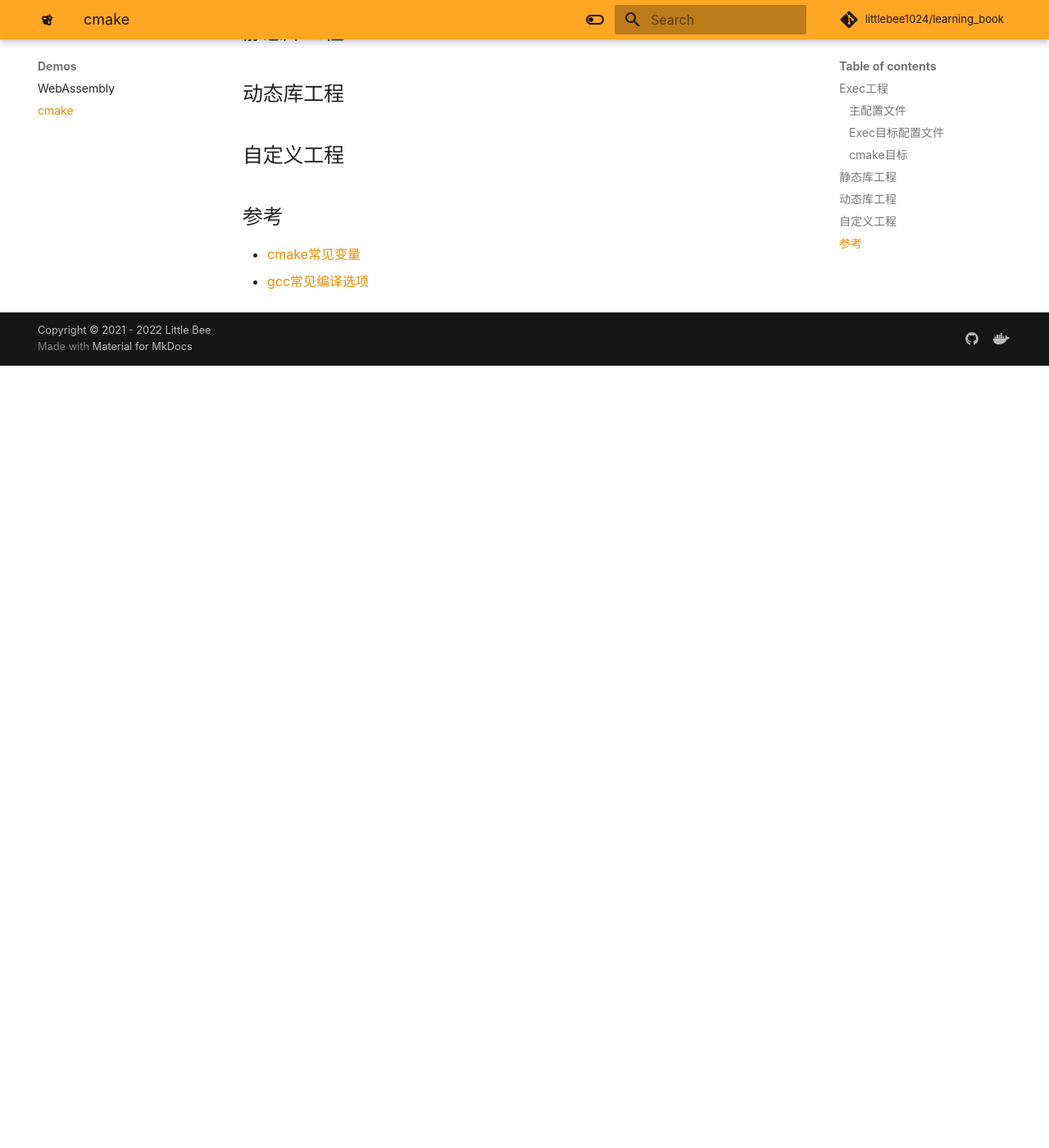
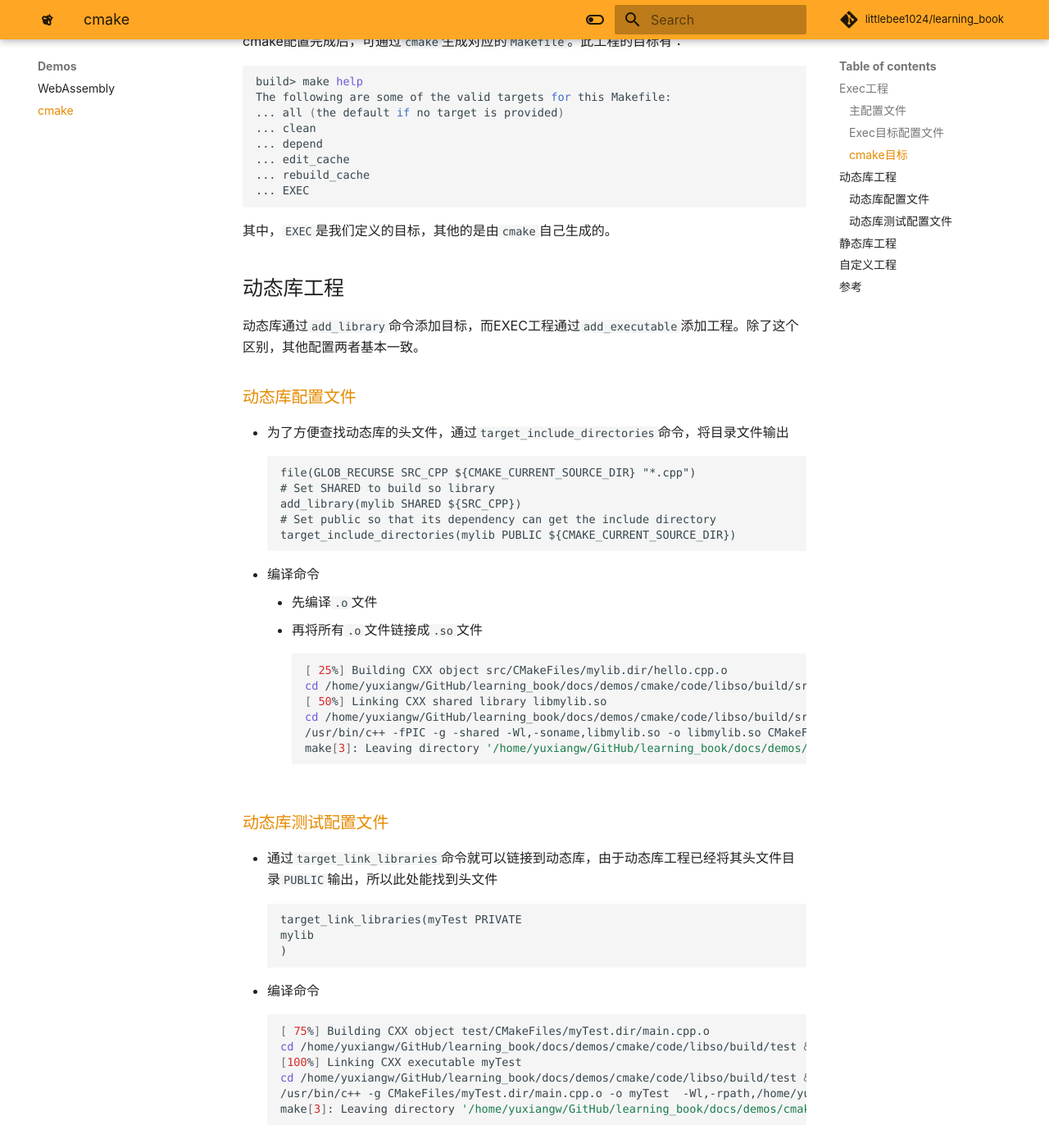
Before and after one commit to LittleBee1024/learning_book, an MkDocs documentation site: the page built from docs/demos/cmake/README.md, in a window 1280 px wide and 1400 px high, scrolled down 1327 px. Shown: the whole window at 82% size. Built offline with MkDocs 1.6.1 and Material for MkDocs 9.7.7, drawn with Linux system fonts in a browser that asks for light colours; some web fonts are replaced; comment, search, counter and statistics services are not loaded; before the commit the page ends 1773 px from its top, so only the background shows below that; some of the changed text lies outside the part shown.

Commit message:
add libso

````diff
--- a/docs/demos/cmake/README.md
+++ b/docs/demos/cmake/README.md
@@ -25,6 +25,20 @@ cmake通过目录下的`CMakeLists.txt`文件，将整个工程串联起来。
         RUNTIME_OUTPUT_DIRECTORY ${CMAKE_CURRENT_BINARY_DIR}
     )
     ```
+* 开启`verbose`后，可得到完整的编译链接命令
+    * 编译命令
+    ```bash
+    [ 50%] Building CXX object src/CMakeFiles/EXEC.dir/main.cpp.o
+    cd /home/yuxiangw/GitHub/learning_book/docs/demos/cmake/code/exec/build/src && /usr/bin/c++   -g -Wall -Werror -Wpedantic -I. -std=c++20 -MD -MT src/CMakeFiles/EXEC.dir/main.cpp.o -MF CMakeFiles/EXEC.dir/main.cpp.o.d -o CMakeFiles/EXEC.dir/main.cpp.o -c /home/yuxiangw/GitHub/learning_book/docs/demos/cmake/code/exec/src/main.cpp
+    ```
+    * 链接命令
+    ```bash
+    [100%] Linking CXX executable EXEC
+    cd /home/yuxiangw/GitHub/learning_book/docs/demos/cmake/code/exec/build/src && /usr/bin/cmake -E cmake_link_script CMakeFiles/EXEC.dir/link.txt --verbose=1
+    /usr/bin/c++ -g -Wl,-Map=output.map,--print-memory-usage -L. CMakeFiles/EXEC.dir/main.cpp.o -o EXEC
+    Memory region         Used Size  Region Size  %age Used
+    ```
+
 ### cmake目标
 cmake配置完成后，可通过`cmake`生成对应的`Makefile`。此工程的目标有：
 ```bash
@@ -39,9 +53,51 @@ The following are some of the valid targets for this Makefile:
 ```
 其中，`EXEC`是我们定义的目标，其他的是由`cmake`自己生成的。
 
+## 动态库工程
+动态库通过`add_library`命令添加目标，而EXEC工程通过`add_executable`添加工程。除了这个区别，其他配置两者基本一致。
+
+### [动态库配置文件](./code/libso/src/CMakeLists.txt)
+* 为了方便查找动态库的头文件，通过`target_include_directories`命令，将目录文件输出
+    ```
+    file(GLOB_RECURSE SRC_CPP ${CMAKE_CURRENT_SOURCE_DIR} "*.cpp")
+    # Set SHARED to build so library
+    add_library(mylib SHARED ${SRC_CPP})
+    # Set public so that its dependency can get the include directory
+    target_include_directories(mylib PUBLIC ${CMAKE_CURRENT_SOURCE_DIR})
+    ```
+* 编译命令
+    * 先编译`.o`文件
+    * 再将所有`.o`文件链接成`.so`文件
+    ```bash
+    [ 25%] Building CXX object src/CMakeFiles/mylib.dir/hello.cpp.o
+    cd /home/yuxiangw/GitHub/learning_book/docs/demos/cmake/code/libso/build/src && /usr/bin/c++ -Dmylib_EXPORTS -I/home/yuxiangw/GitHub/learning_book/docs/demos/cmake/code/libso/src -g -fPIC -std=c++20 -MD -MT src/CMakeFiles/mylib.dir/hello.cpp.o -MF CMakeFiles/mylib.dir/hello.cpp.o.d -o CMakeFiles/mylib.dir/hello.cpp.o -c /home/yuxiangw/GitHub/learning_book/docs/demos/cmake/code/libso/src/hello.cpp
+    [ 50%] Linking CXX shared library libmylib.so
+    cd /home/yuxiangw/GitHub/learning_book/docs/demos/cmake/code/libso/build/src && /usr/bin/cmake -E cmake_link_script CMakeFiles/mylib.dir/link.txt --verbose=1
+    /usr/bin/c++ -fPIC -g -shared -Wl,-soname,libmylib.so -o libmylib.so CMakeFiles/mylib.dir/hello.cpp.o
+    make[3]: Leaving directory '/home/yuxiangw/GitHub/learning_book/docs/demos/cmake/code/libso/build'
+    ```
+
+### [动态库测试配置文件](./code/libso/test/CMakeLists.txt)
+* 通过`target_link_libraries`命令就可以链接到动态库，由于动态库工程已经将其头文件目录`PUBLIC`输出，所以此处能找到头文件
+    ```makefile
+    target_link_libraries(myTest PRIVATE
+    mylib
+    )
+    ```
+* 编译命令
+    ```bash
+    [ 75%] Building CXX object test/CMakeFiles/myTest.dir/main.cpp.o
+    cd /home/yuxiangw/GitHub/learning_book/docs/demos/cmake/code/libso/build/test && /usr/bin/c++  -I/home/yuxiangw/GitHub/learning_book/docs/demos/cmake/code/libso/src -g -std=c++20 -MD -MT test/CMakeFiles/myTest.dir/main.cpp.o -MF CMakeFiles/myTest.dir/main.cpp.o.d -o CMakeFiles/myTest.dir/main.cpp.o -c /home/yuxiangw/GitHub/learning_book/docs/demos/cmake/code/libso/test/main.cpp
+    [100%] Linking CXX executable myTest
+    cd /home/yuxiangw/GitHub/learning_book/docs/demos/cmake/code/libso/build/test && /usr/bin/cmake -E cmake_link_script CMakeFiles/myTest.dir/link.txt --verbose=1
+    /usr/bin/c++ -g CMakeFiles/myTest.dir/main.cpp.o -o myTest  -Wl,-rpath,/home/yuxiangw/GitHub/learning_book/docs/demos/cmake/code/libso/build/src ../src/libmylib.so
+    make[3]: Leaving directory '/home/yuxiangw/GitHub/learning_book/docs/demos/cmake/code/libso/build'
+    ```
+
 
 ## 静态库工程
-## 动态库工程
+
+
 ## 自定义工程
 
 ## 参考
````
Also changed, not shown: docs/demos/cmake/code/libso/CMakeLists.txt (added, +26 -0 lines), docs/demos/cmake/code/libso/src/CMakeLists.txt (added, +20 -0 lines), 5 other files.
